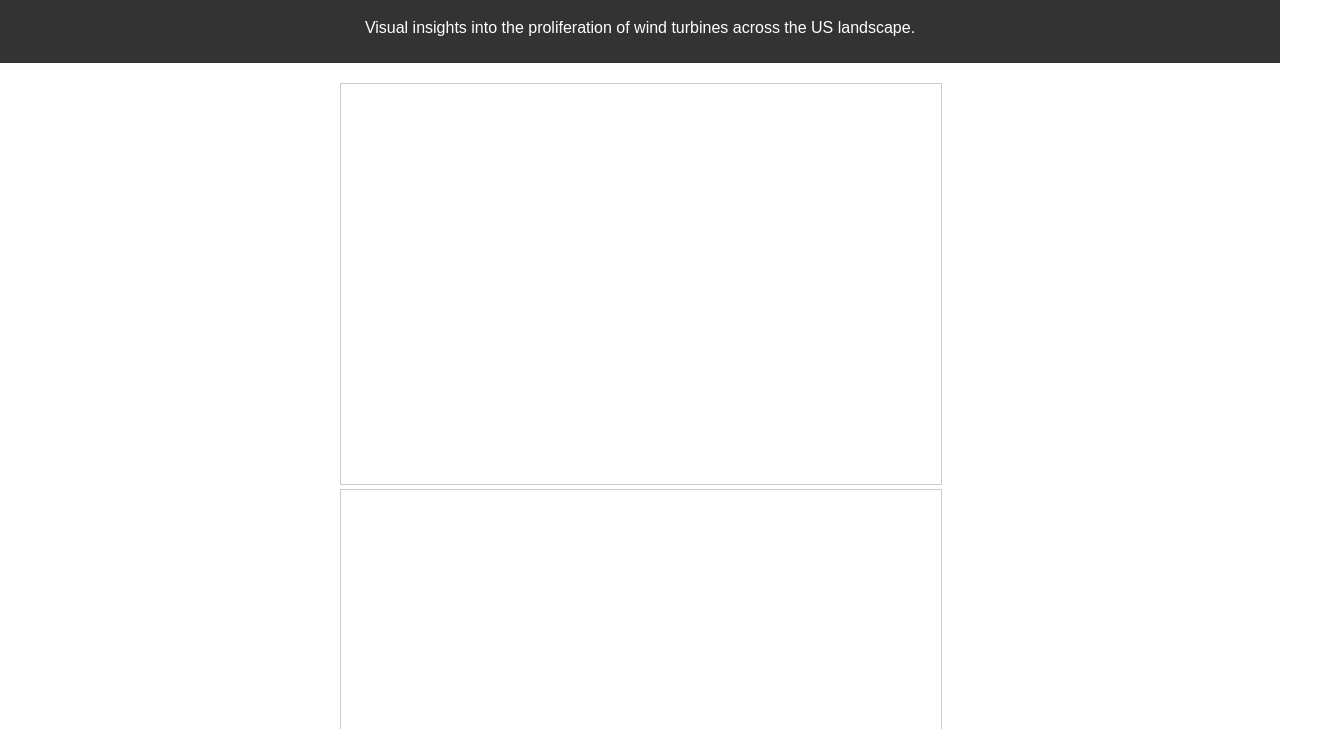
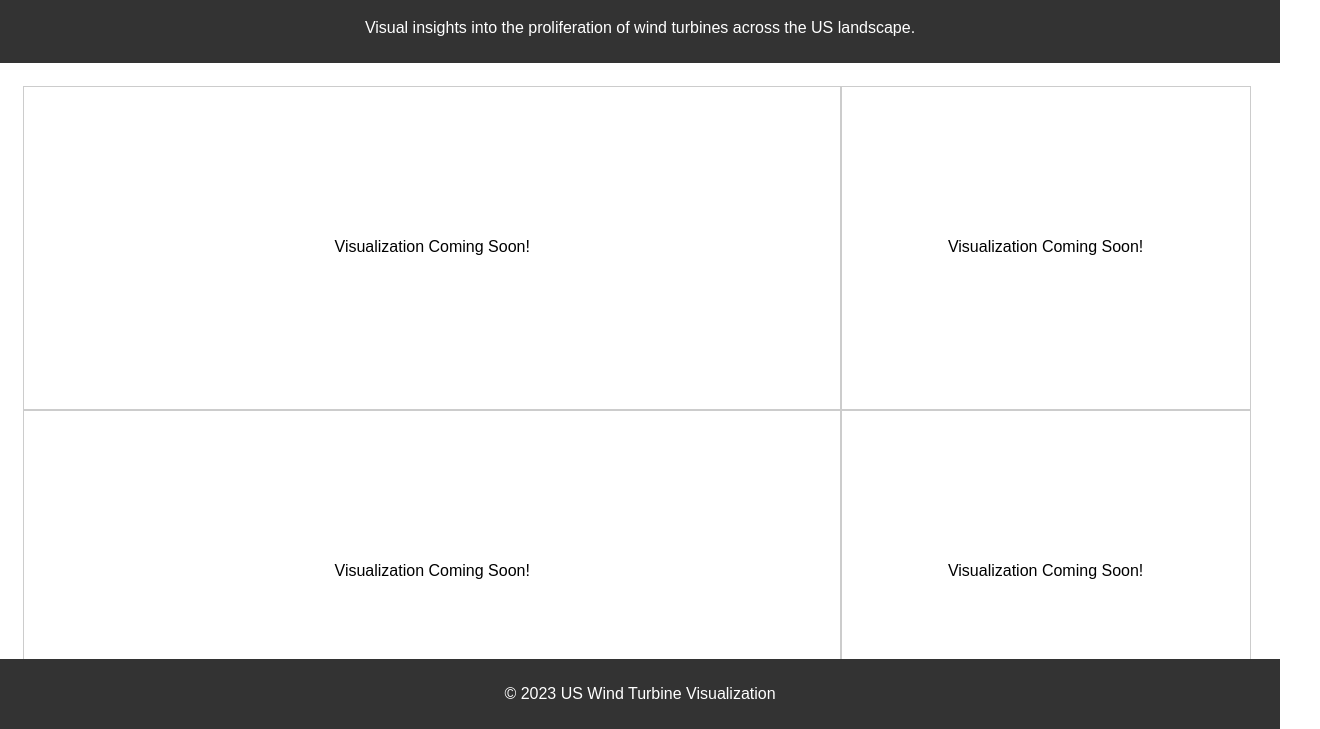
Before and after one commit to Kalpit-Vadnerkar/United-States-Wind-Turbine-Visualization, a plain HTML site: page docs/index.html in a window 1280 px wide. Shown: the part 71-800 px from the top of the page, 1320 px wide, since content can reach past the window. Drawn offline with Linux system fonts and the light colour scheme.

Commit message:
Updated layout

```diff
--- a/docs/index.html
+++ b/docs/index.html
@@ -14,16 +14,28 @@
 
     <main>
         <section id="visualization">
-            <div class="svg-container">
-                <svg id="viz1"></svg>
+            <div class="svg-container-map">
+                <svg id="viz1">
+                    <text x="50%" y="50%" dominant-baseline="middle" text-anchor="middle">Visualization Coming Soon!</text>
+                </svg>
             </div>
 
             <div class="svg-container">
-                <svg id="viz2"></svg>
+                <svg id="viz2">
+                    <text x="50%" y="50%" dominant-baseline="middle" text-anchor="middle">Visualization Coming Soon!</text>
+                </svg>
             </div>
 
+            <div class="svg-container-map">
+                <svg id="viz3">
+                    <text x="50%" y="50%" dominant-baseline="middle" text-anchor="middle">Visualization Coming Soon!</text>
+
+                </svg>
+            </div>
             <div class="svg-container">
-                <svg id="viz3"></svg>
+                <svg id="viz4">
+                    <text x="50%" y="50%" dominant-baseline="middle" text-anchor="middle">Visualization Coming Soon!</text>
+                </svg>
             </div>
         </section>
     </main>
--- a/docs/styles.css
+++ b/docs/styles.css
@@ -4,35 +4,64 @@ body, html {
     font-family: Arial, sans-serif;
 }
 
-header {
-    background-color: #333;
-    color: white;
-    padding: 10px 20px;
-    text-align: center;
-}
 
 main {
     padding: 20px;
 }
 
+#visualization {
+    display: grid;
+    grid-template-columns: 66% 33%;
+    grid-template-rows: 100% 100%;
+
+}
+
 .svg-container {
     width: 100%;
-    max-width: 600px;
-    margin: auto;
+    height: 100%;
+
+    /*max-width: 500px;*/
+    /*height: 500px;*/
+    /*margin: auto;*/
+    padding: 3px;
+
+
+}
+
+.svg-container-map {
+    width: 100%;
+    height: 100%;
+
+    /*max-width: 800px;*/
+    /*height: 500px;*/
+    /*margin: auto;*/
+    padding: 3px;
+
 }
 
 svg {
     width: 100%;
-    height: 400px;
+    height: 100%;
     border: 1px solid #ccc;
+    box-sizing: border-box;
 }
+
+header {
+    background-color: #333;
+    color: white;
+    padding: 10px 0;
+    text-align: center;
+    width: 100%;
+
+}
+
 
 footer {
     background-color: #333;
     color: white;
     text-align: center;
-    padding: 10px 20px;
-    position: relative;
+    padding: 10px 0;
+    position: fixed;
     bottom: 0;
     width: 100%;
 }
```
